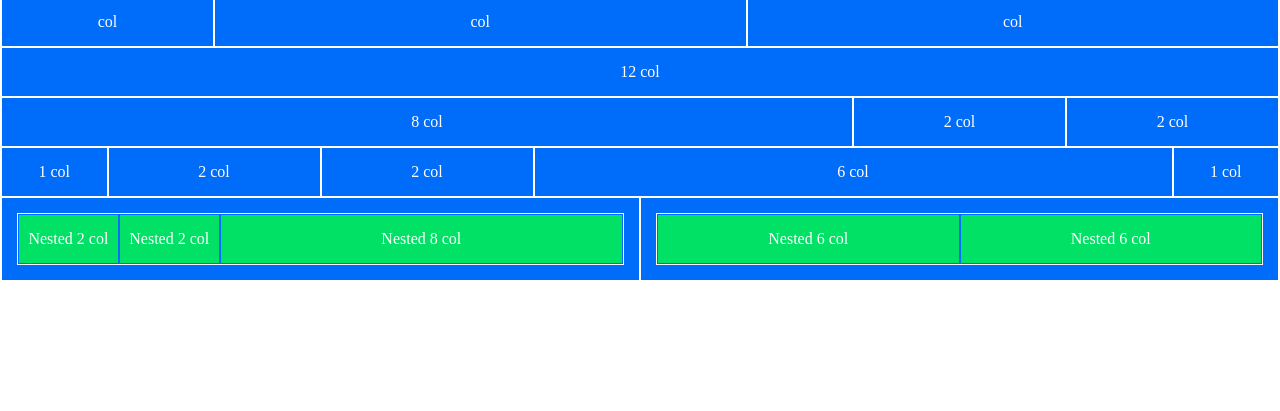
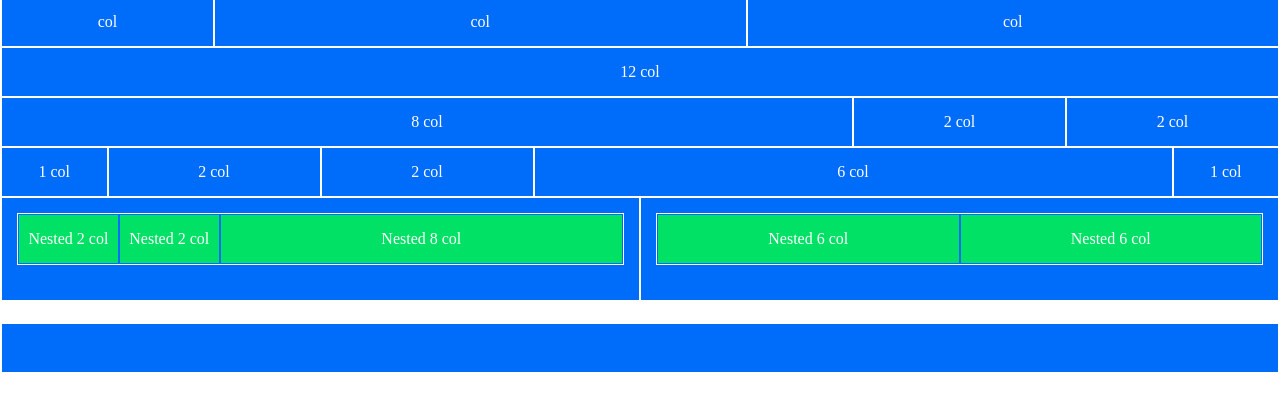
Before and after one commit to GiacomoSeveri/html-css-12bool, a plain HTML site: page index.html in a window 1280 px wide. Shown: the part 91-502 px from the top of the page. Drawn offline with Linux system fonts and the light colour scheme.

Commit message:
1-2 riga

```diff
--- a/css/style.css
+++ b/css/style.css
@@ -4,6 +4,7 @@ body {
 
 .row {
     border: 1px solid #fff;
+    margin-bottom: 20px;
 }
 
 .col {
--- a/index.html
+++ b/index.html
@@ -58,7 +58,9 @@
         </div>
 
         <div class="row">
-
+            <!-- 1 riga -->
+            <div class="col col-12 padding-col"></div>
+            <!-- 2 riga -->
         </div>
     </div>
 </body>
```
